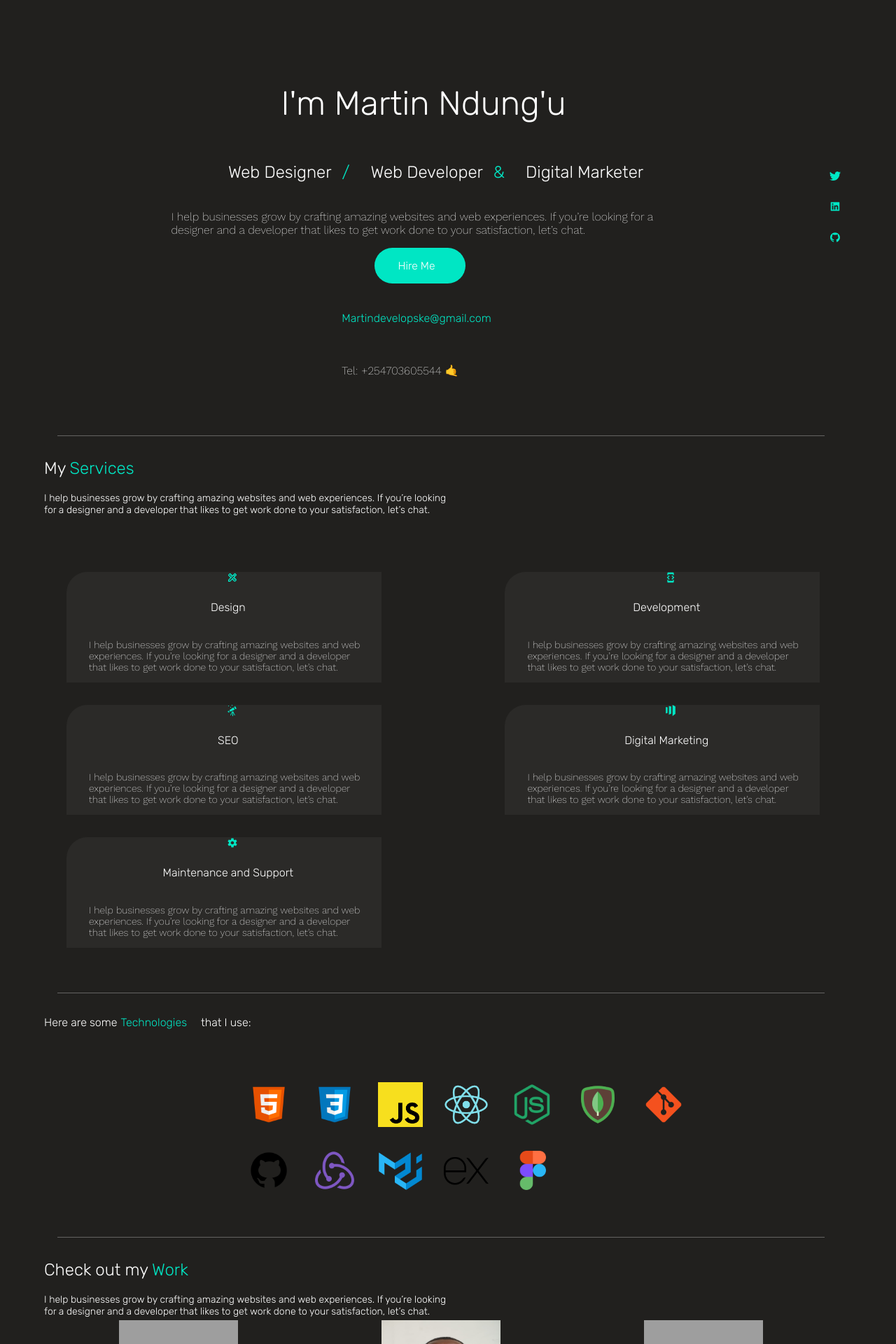
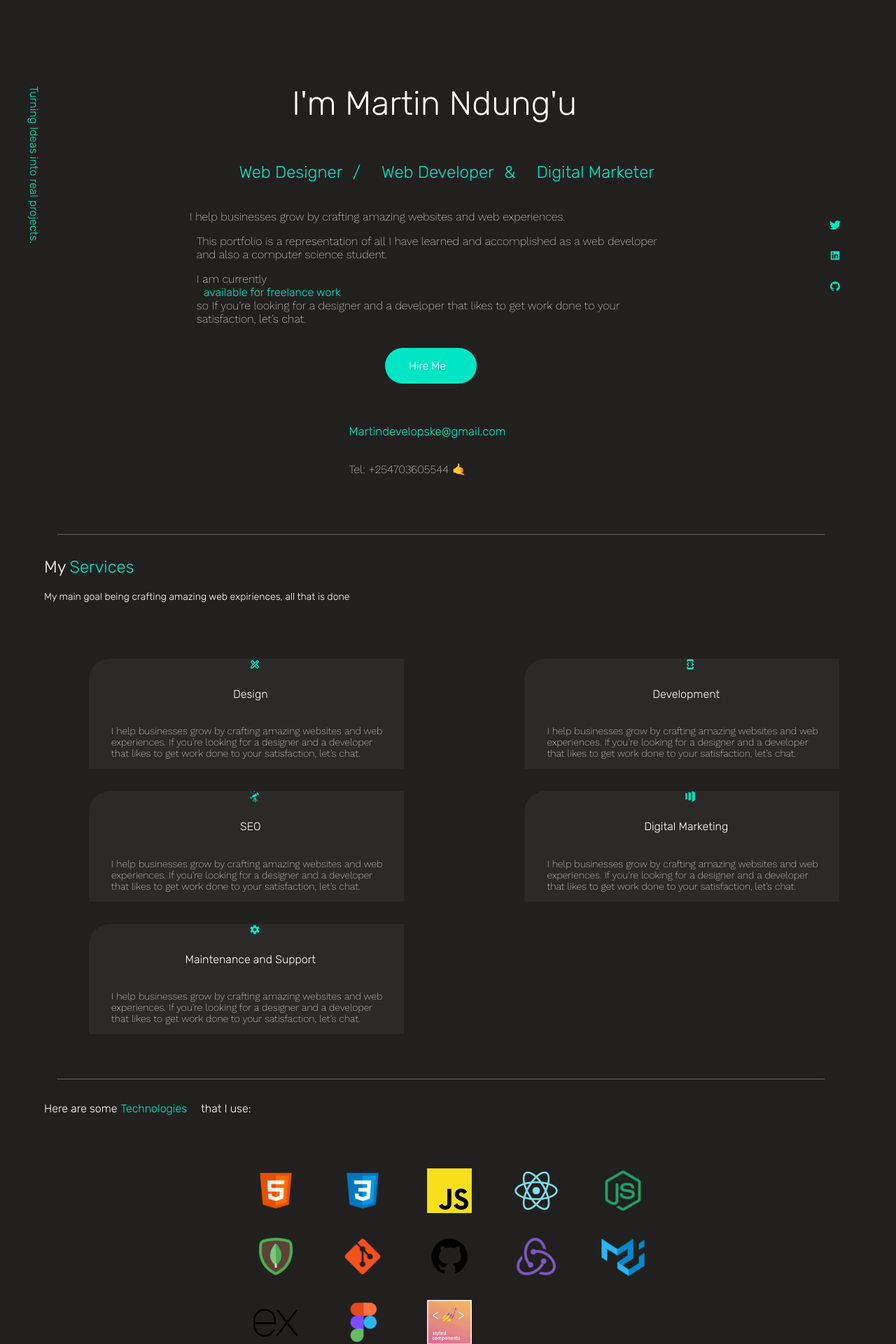
Before and after one commit to martindevelopske/newstart, a React (Create React App) app in the folder client/: page / in a window 1280 px wide. Shown: the part 80-2000 px from the top of the page at 70% size. Built offline with nearby package versions, Linux system fonts and the light colour scheme; grey boxes are pictures that could not be loaded.

Commit message:
added react reveal

```diff
--- /dev/null
+++ b/client/src/Data/SkillsData.js
@@ -0,0 +1,55 @@
+export const SkillsData=[
+    {
+        id: 1,
+        src: './logos/html.png'
+    },
+    {
+        id: 2,
+        src: './logos/css.png'
+    },
+    {
+        id: 3,
+        src: './logos/js.png'
+    },
+    {
+        id: 4,
+        src: './logos/react2.png'
+    },
+    {
+        id: 5,
+        src: './logos/node.png'
+    },
+    {
+        id: 6,
+        src: './logos/mongo1.png'
+    },
+    {
+        id: 7,
+        src: './logos/git.png'
+    },
+    {
+        id: 8,
+        src: './logos/github90.png'
+    },
+    {
+        id: 9,
+        src: './logos/redux96.png'
+    },
+    {
+        id: 9,
+        src: './logos/mui96.png'
+    },
+    {
+        id: 9,
+        src: './logos/ex100.png'
+    },
+    {
+        id: 9,
+        src: './logos/figma96.png'
+    },
+    {
+        id: 9,
+        src: './logos/styled.png'
+    },
+
+]
--- a/client/src/Styled/StyledHeroSection.js
+++ b/client/src/Styled/StyledHeroSection.js
@@ -1,15 +1,27 @@
 import styled from "styled-components";
+
 
 export const HeroMain=styled.div`
 display:flex;
 flex-direction: row;
-margin-left: 64px;
+margin-left: 16px;
 @media (max-width: ${(p)=>p.theme.mobile}) {
     flex-direction: column;
     height: auto;
     margin-left:32px;
 
 }
+`
+export const HeroText=styled.div`
+font-size: 1.0rem;
+color: ${(p)=>p.theme.colorPrimary};
+width: 3%;
+height: auto;
+margin-top:100px;
+writing-mode: vertical-rl;
+display:flex;
+justify-content:center;
+
 `
 export const StyledHerobox=styled.div`
 margin-top: 64px;
@@ -45,6 +57,10 @@ align-items: center;
     color: ${(p)=>p.theme.colorPrimary};
     font-size: 24px;
 }
+& div{
+    color: ${p=>p.theme.colorPrimary}
+}
+
 @media(max-width: ${(p)=>p.theme.tablet}){
     & li{
         font-size: 20px;
@@ -80,8 +96,10 @@ justify-content: space-around;
 align-items:center;
 }
 
-& h4{
-    color:${(p)=>p.theme.colorPrimary}
+& h6{
+    font-size:1.05rem;
+    color:${(p)=>p.theme.colorPrimary};
+    margin-bottom: 0px;
 }
 & a{
     text-decoration: none;
--- a/client/src/Styled/StyledProjectsSection.js
+++ b/client/src/Styled/StyledProjectsSection.js
@@ -32,6 +32,13 @@ margin: 32px;
 border: none;
 border-radius:20px;
 
+& .image{
+    margin-left:0px;
+    width:100%;
+    height:150px;
+    border-top-right-radius:20px;
+    border-top-left-radius:20px;
+};
 @media(max-width:${(p)=>p.theme.tablet}){
     width: 35%;
     margin:8px;
@@ -43,22 +50,18 @@ border-radius:20px;
     height:auto;
     width:60%;
 }
-& .image{
-    width:100%;
-    height:150px;
-    border-top-right-radius:20px;
-    border-top-left-radius:20px;
-};
+
 `
 export const StyledStackHolder=styled.div`
 display:flex;
 flex-direction:row;
 width:90%;
 height: 30px;
+margin-left:0px;
 `
 export const StyledStackIcon=styled.img`
-width:15%;
-margin-right:3px;
+width:14%;
+margin-right:2px;
 @media(max-width:${p=>p.theme.tablet}){
 width:14%;
 }
--- a/client/src/Styled/StyledServicesSection.js
+++ b/client/src/Styled/StyledServicesSection.js
@@ -13,11 +13,13 @@ export const ServicesIntro=styled.div`
 font-size:14px;
 width:50%;
 margin-top:16px;
+margin-bottom: 16px;
 @media(max-width:${(p)=>p.theme.mobile}){
     width:90%;
 })
 `
 export const StyledServiceCard=styled.div`
+width:100%;
 margin:16px;
 border-top-left-radius: 30px;
 display: flex;
--- a/client/src/components/HeroSection.js
+++ b/client/src/components/HeroSection.js
@@ -1,14 +1,20 @@
 import React from 'react'
 import { Link } from 'react-scroll'
 import { Icons } from '../Data/IconsData'
-import { HeroMain, StyledHerobox, StyledImageHolder } from '../Styled/StyledHeroSection'
+import { HeroMain, HeroText, StyledHerobox, StyledImageHolder } from '../Styled/StyledHeroSection'
 import { SocialIcon, SocialIconsHolder } from '../Styled/StyledSocialIcons'
 import Button from './Button'
 //import SocialIcons from './SocialIcons'
-
+import Rotate from 'react-reveal/Rotate'
 function HeroSection() {
   return (
     <HeroMain id='hero'>
+      <Rotate bottom right>
+      <HeroText>
+        Turning Ideas into real projects.
+      </HeroText>
+      </Rotate>
+
     <StyledHerobox>
       <h1> I'm Martin Ndung'u</h1>
       <div>
@@ -21,7 +27,15 @@ function HeroSection() {
         </ul>
       </div>
 
-        <p className='intro'>I help businesses grow by crafting amazing websites and web experiences. If you’re looking for a designer and a developer that likes to get work done to your satisfaction, let’s chat.</p>
+        <p className='intro'>I help businesses grow by crafting amazing websites and web experiences.
+
+        <p>
+        This portfolio is a representation of all I have learned and accomplished as a web developer and also a computer science student.
+        </p>
+        <p>
+        I am currently <div>available for freelance work</div>  so If you’re looking for a designer and a developer that likes to get work done to your satisfaction, let’s chat.
+        </p>
+         </p>
         <Link to='contact'>
         <Button child="Hire Me">
         </Button>
@@ -32,8 +46,8 @@ function HeroSection() {
 
         </div> */}
 
-        <div>
-          <a href='mailto:martindevelopske@gmail.com' target="-blank"><h4>Martindevelopske@gmail.com</h4></a>
+        <div className='heroContact'>
+          <a href='mailto:martindevelopske@gmail.com' target="-blank"><h6>Martindevelopske@gmail.com</h6></a>
           <a href='tel:+254703605544' className='number'> <p> Tel: +254703605544 🤙 </p>
           </a>
         </div>
--- a/client/src/components/ProjectsSection.js
+++ b/client/src/components/ProjectsSection.js
@@ -7,6 +7,7 @@ import { StyledCardButton } from '../Styled/StyledCardButton'
 import { ProjectCard, StyledProjectsMain, StyledStackHolder, StyledStackIcon } from '../Styled/StyledProjectsSection'
 import { StyledSectionHeader, StyledSkillSectionHeader } from '../Styled/StyledSectionHeader'
 import Roll from 'react-reveal/Roll';
+import { ServicesIntro } from '../Styled/StyledServicesSection'
 function ProjectsSection() {
   return (
     <>
@@ -15,6 +16,9 @@ function ProjectsSection() {
     <StyledSectionHeader>
         Here are some of my <div>Projects:</div>
     </StyledSectionHeader>
+    <ServicesIntro>
+      Over the past two years as a developer, I've done so many projects during my learning process. Here are some few outstanding projects that you can view:
+    </ServicesIntro>
     <div className='holder'>
     {ProjectsData.map((item)=>{
         return(
--- a/client/src/components/ServicesSection.js
+++ b/client/src/components/ServicesSection.js
@@ -3,7 +3,7 @@ import { ServicesData } from '../Data/ServiesData'
 import { StyledSectionHeader } from '../Styled/StyledSectionHeader'
 import { CardsHolder, ServicesIntro, StyledServicesMain } from '../Styled/StyledServicesSection'
 import ServiceCard from './ServiceCard'
-
+import Slide from 'react-reveal/Slide'
 function ServicesSection() {
   return (
     <StyledServicesMain id='services'>
@@ -11,15 +11,18 @@ function ServicesSection() {
             My <div> Services</div>
         </StyledSectionHeader>
         <ServicesIntro>
-        I help businesses grow by crafting amazing websites and web experiences. If you’re looking for a designer and a developer that likes to get work done to your satisfaction, let’s chat.
+        My main goal being crafting amazing web expiriences, all that is done
         </ServicesIntro>
         <CardsHolder>
             {ServicesData.map((props)=>{
                 const {name,description,logo,id}= props;
                 return(
-                    <ServiceCard name={name} description={description} logo={logo} id={id} key={id}>
+                    <Slide left>
+                        <ServiceCard name={name} description={description} logo={logo} id={id} key={id}>
 
-                    </ServiceCard>
+                        </ServiceCard>
+                    </Slide>
+
                 )
             })}
         </CardsHolder>
--- a/client/src/components/SkillSection.js
+++ b/client/src/components/SkillSection.js
@@ -1,7 +1,8 @@
 import React from 'react'
+import { SkillsData } from '../Data/SkillsData'
 import { StyledSectionHeader, StyledSkillSectionHeader } from '../Styled/StyledSectionHeader'
 import { SkillsContainer, StyledIcon } from '../Styled/StyledSkillsSection'
-
+import Zoom from 'react-reveal/Zoom'
 function SkillSection() {
   return (
     <SkillsContainer>
@@ -10,19 +11,19 @@ function SkillSection() {
         </StyledSkillSectionHeader>
         <div className='holder'>
           <div>
-          <StyledIcon src='./logos/html.png' alt=''></StyledIcon>
-        <StyledIcon src='./logos/css.png' alt=''></StyledIcon>
-        <StyledIcon src='./logos/js.png' alt=''></StyledIcon>
-        <StyledIcon src='./logos/react2.png' alt=''></StyledIcon>
-        <StyledIcon src='./logos/node.png' alt=''></StyledIcon>
-        <StyledIcon src='./logos/mongo1.png' alt=''></StyledIcon>
-        <StyledIcon src='./logos/git.png' alt=''></StyledIcon>
-        <StyledIcon src='./logos/github90.png' alt=''></StyledIcon>
-        <StyledIcon src='./logos/redux96.png' alt=''></StyledIcon>
-        <StyledIcon src='./logos/mui96.png' alt=''></StyledIcon>
-        <StyledIcon src='./logos/ex100.png' alt=''></StyledIcon>
-        <StyledIcon src='./logos/figma96.png' alt=''></StyledIcon>
+          {SkillsData.map((skill)=>{
+            const {id,src}=skill;
+            return(
+              <Zoom rigth>
+                <StyledIcon key={id} src={src} alt=''></StyledIcon>
+              </Zoom>
+
+
+            )
+          })}
           </div>
+
+
 
         </div>
 
```
Also changed, not shown: client/src/Data/ServiesData.js (line endings or trailing spaces).
